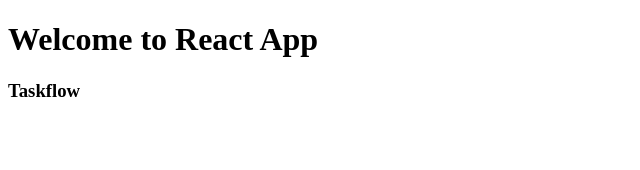
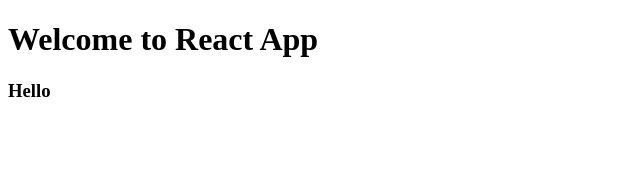
Before and after one commit to joeanidas-6s/github-curriculum, a React (Vite) app: page / in a window 1280 px wide. Shown: the top 170 px of the page, without its empty margins (0-640 px from the left). Built offline with nearby package versions, Linux system fonts and the light colour scheme.

Commit message:
Added new line

```diff
--- a/src/App.tsx
+++ b/src/App.tsx
@@ -4,7 +4,7 @@
   return (
     <>
       <h1>Welcome to React App</h1>
-      <h3>Taskflow</h3>
+      <h3>Hello</h3>
 
     </>
   )
```
